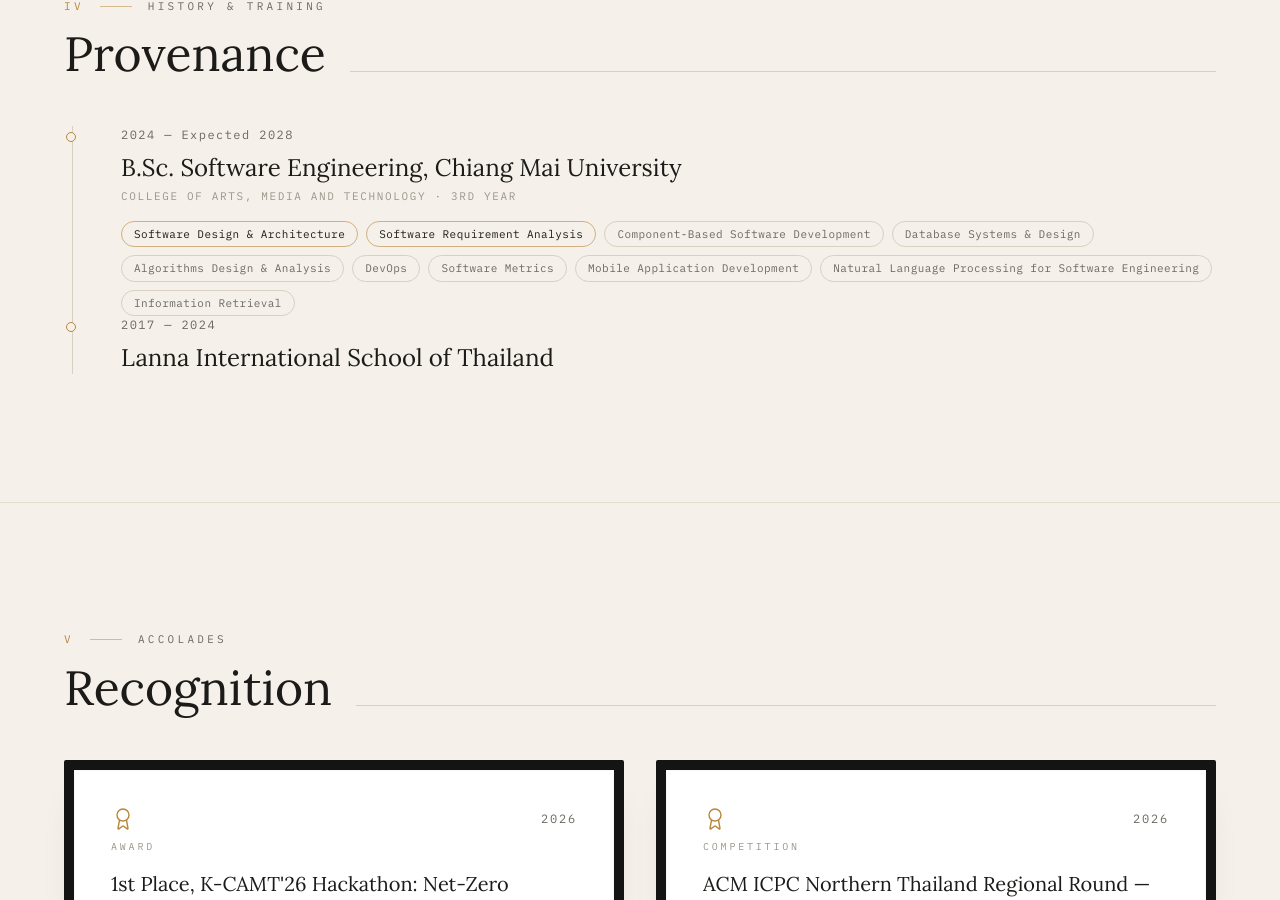
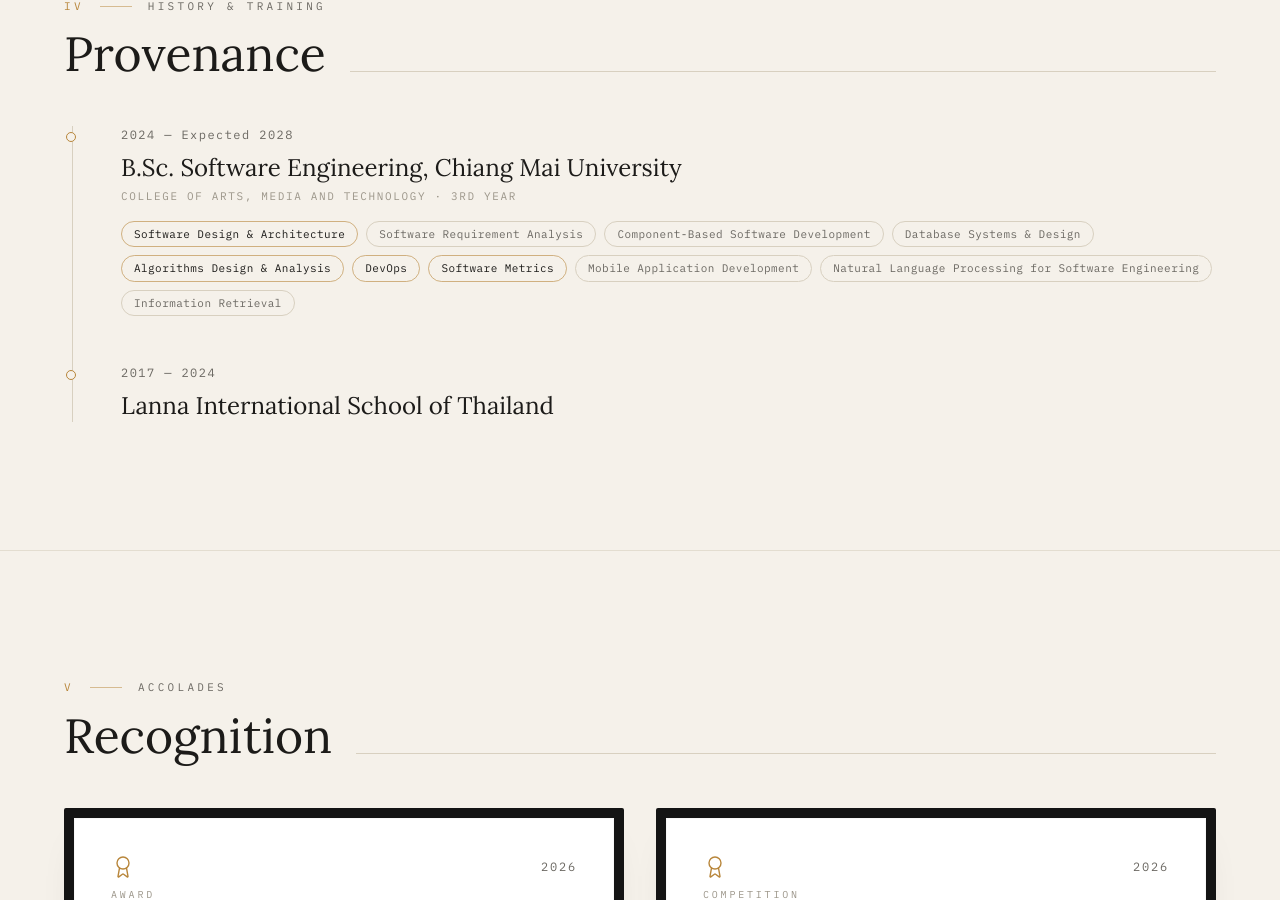
Before and after one commit to guykongthong/Portfolio_Website, a React (Vite) app: page / in a window 1280 px wide. Shown: the part 6314-7214 px from the top of the page. Built offline with nearby package versions, Linux system fonts and the light colour scheme.

Commit message:
Highlight chosen coursework and add spacing between education entries

```diff
--- a/src/sections/Provenance.tsx
+++ b/src/sections/Provenance.tsx
@@ -18,7 +18,7 @@ export default function Provenance() {
         <div className="relative ml-2 border-l border-hairline pl-8 sm:pl-12">
           {education.map((e, i) => (
             <Reveal key={e.school} delay={i * 0.06}>
-              <div className="relative pb-12 last:pb-0">
+              <div className={`relative ${i < education.length - 1 ? "pb-12" : ""}`}>
                 <span className="absolute -left-[39px] top-1.5 h-2.5 w-2.5 rounded-full border border-accent bg-ink sm:-left-[55px]" />
                 <p className="font-mono text-[12px] tracking-[0.12em] text-ash">{e.date}</p>
                 <h3 className="mt-2 font-display text-2xl font-light text-bone">{e.school}</h3>
@@ -29,11 +29,11 @@ export default function Provenance() {
                 )}
                 {e.coursework && (
                   <div className="mt-4 flex flex-wrap gap-2">
-                    {e.coursework.map((c, j) => (
+                    {e.coursework.map((c) => (
                       <span
                         key={c}
                         className={`rounded-full px-3 py-1 font-mono text-[11px] tracking-[0.04em] transition-colors duration-300 ${
-                          j < 2
+                          e.featuredCoursework?.includes(c)
                             ? "border border-accent/60 text-bone"
                             : "border border-hairline text-ash hover:border-accent/60 hover:text-bone"
                         }`}
```
